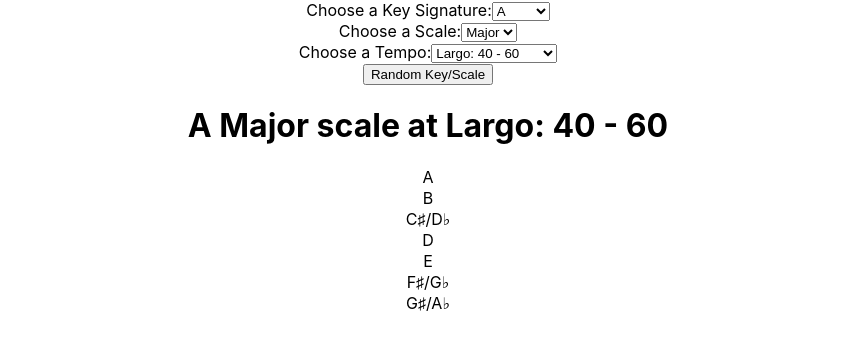
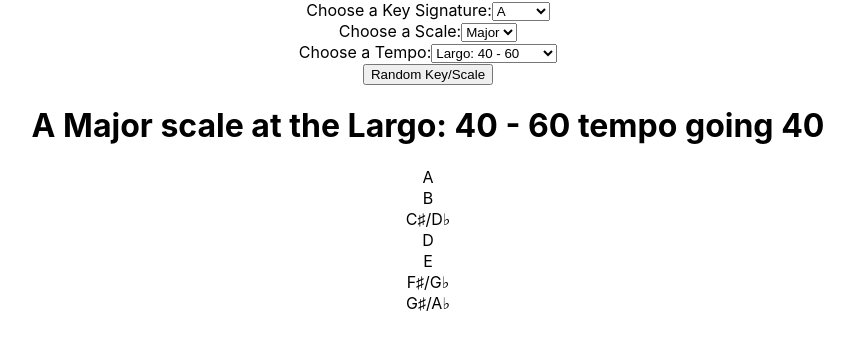
Before and after one commit to mattchley/random-rhythm, a React (Create React App) app in the folder random-rhythm/: page / in a window 1280 px wide. Shown: the top 350 px of the page, without its empty margins (212-1066 px from the left). Built offline with nearby package versions, Linux system fonts and the light colour scheme.

Commit message:
Random button component now shows the bpm in the Staff component. Need to have bpm reflect the Tempo choices from the Tempo component

```diff
--- a/random-rhythm/src/App.js
+++ b/random-rhythm/src/App.js
@@ -10,6 +10,7 @@ function App() {
   const [scale, setScale] = useState("Major");
   const [key, setKey] = useState("A");
   const [tempo, setTempo] = useState(' Largo: 40 - 60 ')
+  const [bpm, setBpm] = useState('40')
 
   const scaleArray = ["Major", "Minor"]
   const keyArray = ["A", "A♯/B♭", "B", "C", "C♯/D♭", "D", "D♯/E♭", "E", "F", "F♯/G♭", "G", "G♯/A♭"]
@@ -32,10 +33,11 @@ function App() {
           setKey(value[0]);
           setScale(value[1]);
           setTempo(value[2]);
+          setBpm(value[3]);
           console.log(`hit ${value[3]}`)
         }} />
 
-      <Staff value={{ scale: [scale, setScale], key: [key, setKey], keyArray: keyArray, tempo: [tempo, setTempo] }} />
+      <Staff value={{ scale: [scale, setScale], key: [key, setKey], keyArray: keyArray, tempo: [tempo, setTempo], bpm: [bpm, setBpm] }} />
 
 
     </div>
--- a/random-rhythm/src/Components/randomButton.js
+++ b/random-rhythm/src/Components/randomButton.js
@@ -7,15 +7,17 @@ const RandomButton = props => {
 
 
 
-    const randomTempo = (tempoObj) => {
-        let y = Math.abs(Math.ceil(Math.random() * props.value.tempoObjArray.length - 1))
-        let x = Math.ceil(Math.random() * (tempoObj[1].max - tempoObj[y].min) + tempoObj[y].min)
-        return `${tempoObj[y].name} at ${x}bpm`
+    const randomTempo = (tempoObj, z) => {
+        // let y = Math.abs(Math.ceil(Math.random() * props.value.tempoObjArray.length - 1))
+        let x = Math.ceil(Math.random() * (tempoObj[z].max - tempoObj[z].min) + tempoObj[z].min)
+
+        return x
+
     }
 
     const handleSubmit = () => {
         let tempoObj = props.value.tempoObjArray
-        randomTempo(tempoObj)
+
         // this variable sets the terrishold for the Key generated
         let x = Math.abs(Math.ceil(Math.random() * props.value.keyArray.length - 1))
         // this variable sets the terrishold for the Scale generated
@@ -23,7 +25,9 @@ const RandomButton = props => {
         // this variable sets the terrishold for the Tempo generated
         let z = Math.abs(Math.ceil(Math.random() * props.value.tempoArray.length - 1))
 
-        return [props.value.keyArray[x], props.value.scaleArray[y], props.value.tempoArray[z], randomTempo(tempoObj)]
+        let v =randomTempo(tempoObj, z)
+
+        return [props.value.keyArray[x], props.value.scaleArray[y], props.value.tempoArray[z], v]
 
 
         // // this will return Key generated props.value.keyArray[x]
--- a/random-rhythm/src/Components/staff.js
+++ b/random-rhythm/src/Components/staff.js
@@ -8,6 +8,7 @@ const Staff = props => {
     const noteArray = props.value.keyArray
     const scaleType = props.value.scale[0]
     const keyType = props.value.key[0]
+    const bpm = props.value.bpm[0]
 
     // this function is set to change the key center of the scale.
     const changeKey = (noteArray, keyType) => {
@@ -83,7 +84,7 @@ const Staff = props => {
 
     return (
         <div>
-            <h1> {props.value.key[0]} {props.value.scale[0]} scale at {props.value.tempo[0]}</h1>
+            <h1> {props.value.key[0]} {props.value.scale[0]} scale at the {props.value.tempo[0]} tempo going {bpm}</h1>
             <p>{createScale(scaleType, changeKey(noteArray, keyType)).map(y => (
                 <option value={y}>{y}</option>
             ))}</p>
```
